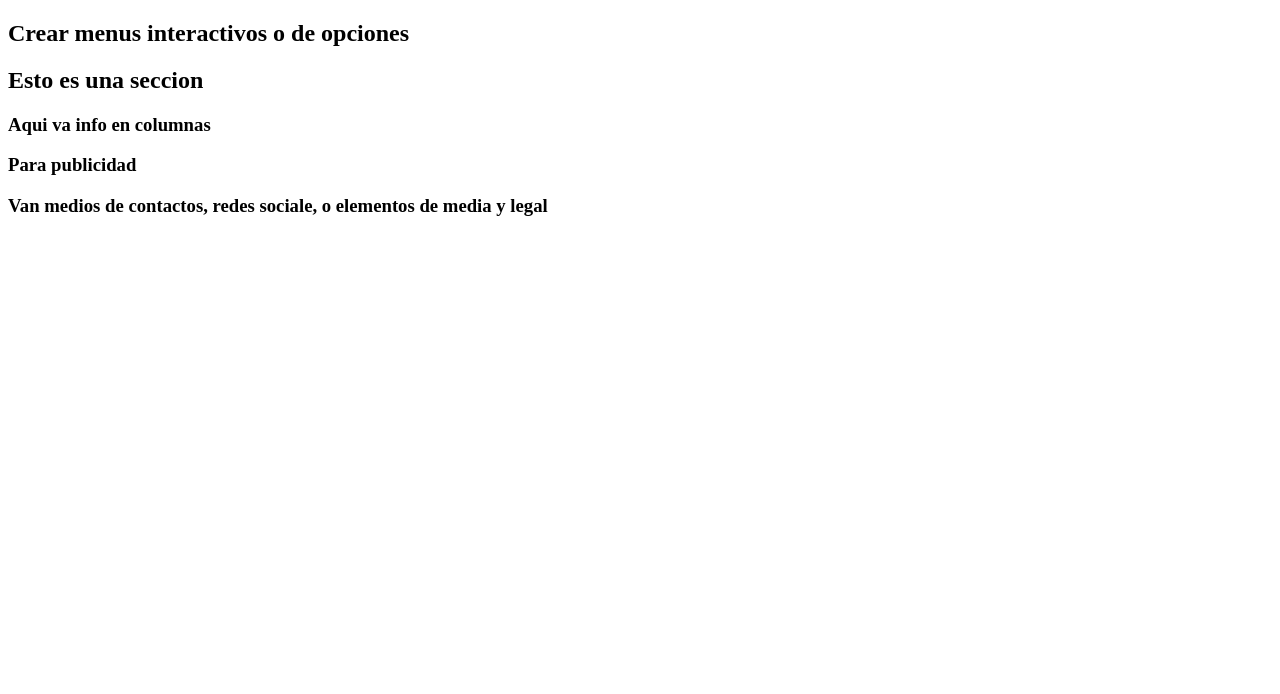
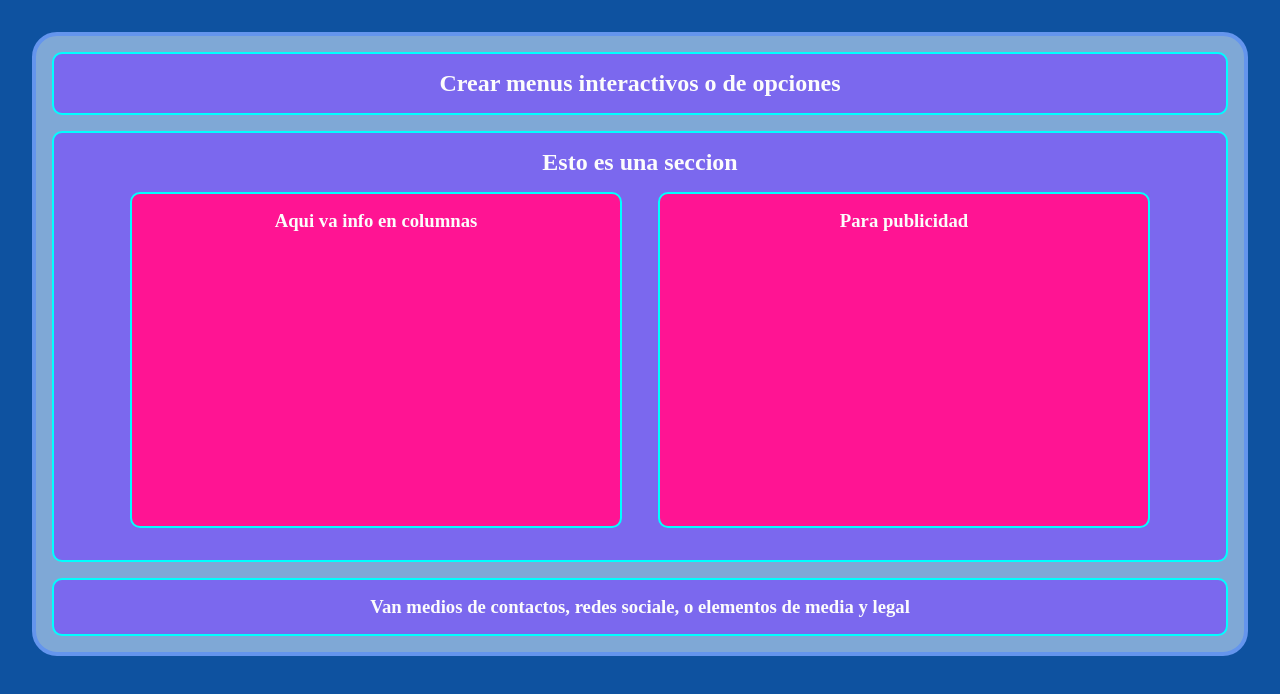
Before and after one commit to MarianaFlores9/4IV8_PSW_FloresLopezMariana, a plain HTML site: page 02HTML/index.html in a window 1280 px wide. Drawn offline with Linux system fonts and the light colour scheme.

Commit message:
css completa

```diff
--- /dev/null
+++ b/02HTML/css/style.css
@@ -0,0 +1,36 @@
+*{
+    padding: 0;
+    margin: 0;
+    color: rgb(252, 252, 252);
+    text-align: center;
+}
+
+html,   body{
+    background-color: rgb(14, 82, 160);
+}
+
+.main-container{
+    border: 4px solid cornflowerblue;
+    border-radius: 25px;
+    margin: 2rem;
+    background-color: rgb(127, 168, 214);
+
+}
+
+nav, section, footer, article, aside{
+     border: 2px solid cyan;
+     margin: 1rem;
+     border-radius: 10px;
+     padding: 1rem;
+}
+
+article, aside{
+    width: 40%;
+    display: inline-block;
+    height: 300px;
+    background-color: deeppink;
+}
+
+nav,section, footer{
+    background-color: mediumslateblue;
+}
--- a/02HTML/index.html
+++ b/02HTML/index.html
@@ -5,9 +5,10 @@
     <meta http-equiv="X-UA-Compatible" content="IE=edge">
     <meta name="viewport" content="width=device-width, initial-scale=1.0">
     <title>Mi primera pagina web</title>
+    <link rel="stylesheet" href="css/style.css">
 </head>
 <body>
-    <div>
+    <div class="main-container">
         <head>
             <nav>
                 <h1>Crear menus interactivos o de opciones</h1>
```
Also changed, not shown: Token.txt (added).
